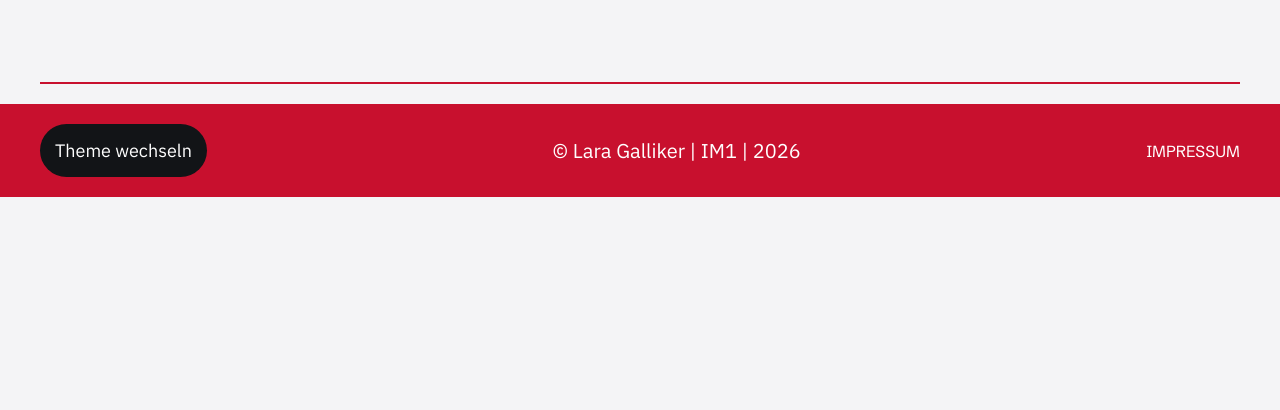
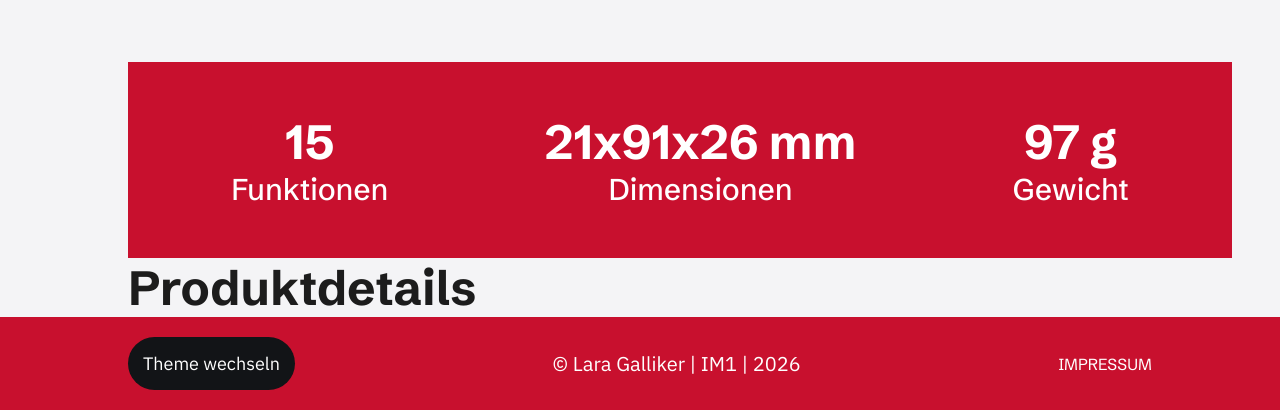
Before and after one commit to lara-ga/IM1_Sackmesser, a plain HTML site: page index.html in a window 1280 px wide. Shown: the part 634-1044 px from the top of the page. Before the commit the page ends 831 px from the top, so only its background shows below. Drawn offline with Linux system fonts and the light colour scheme; files whose address does not match are found by name.

Commit message:
home seite weiter abfüllen mit section spezifikationen

```diff
--- a/css/style.css
+++ b/css/style.css
@@ -30,7 +30,7 @@
     --paragraph-font: "IBM Plex Sans", "Inter", sans-serif;
 
     /*Layout Breite*/
-    --global-max-width:1200px;
+    --global-max-width:80vw;
 }
 
 [data-theme="dark"] {
@@ -198,6 +198,39 @@ main {
     background-color: var(--color-primary-hover);
 }
 
+.spezifikationen-banner {
+    background-color: var(--color-primary);
+    width: 100%;
+    padding: 50px 40px;
+
+    .spezifikationen-container {
+        max-width: var(--global-max-width);
+        margin: 0 auto;
+        display: flex;
+        justify-content: space-around; /* Verteilt die 3 Elemente gleichmässig */
+        align-items: center;
+        gap: 30px;
+        margin: 0 auto;
+        max-width: var(--global-max-width);
+
+        h2, h4 {
+            color: var(--color-primary-contrast);
+        }
+
+    }
+
+    .spezifikationen-text {
+        flex-direction: column;
+    }
+
+    .spezifikation-item {
+        display: flex;
+        flex-direction: column; /* Bringt Zahl und Text untereinander! */
+        align-items: center;     /* Zentriert beides horizontal */
+        text-align: center;
+    }
+}
+
 .linie-rot {
     border: none;
     height: 2px;
--- a/index.html
+++ b/index.html
@@ -53,7 +53,32 @@
                 </div>
             </div>
         </section>
-        <hr class="linie-rot">
+
+        <section class="spezifikationen-banner">
+            <div class="spezifikationen-container">
+
+                <div class="spezifikation-item">
+                    <h2>15</h2>
+                    <h4>Funktionen</h4>
+                </div>
+
+                <div class="spezifikation-item">
+                    <h2>21x91x26 mm</h2>
+                    <h4>Dimensionen</h4>
+                </div>
+
+                <div class="spezifikation-item">
+                    <h2>97 g</h2>
+                    <h4>Gewicht</h4>
+                </div>
+
+            </div>
+        </section>
+        <section>
+            <h2>
+                Produktdetails
+            </h2>
+        </section>
     </main>
 
     <footer>
```
